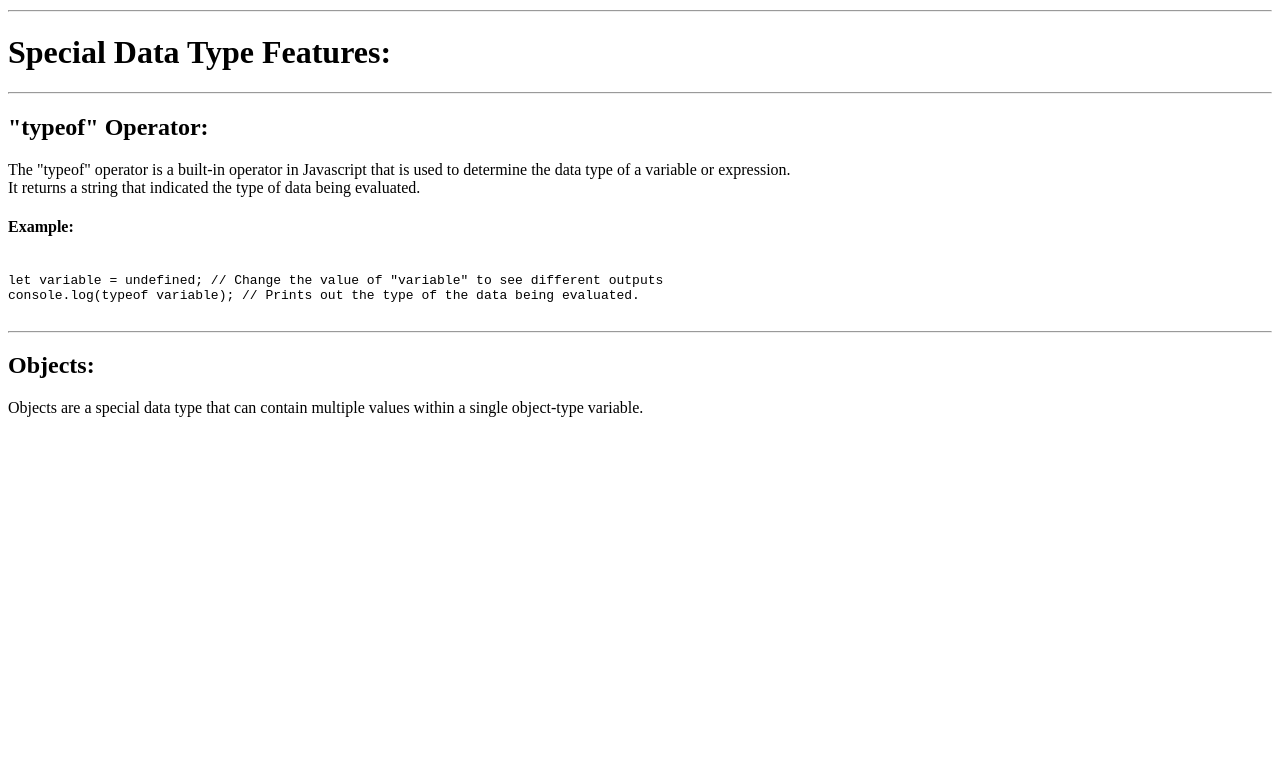
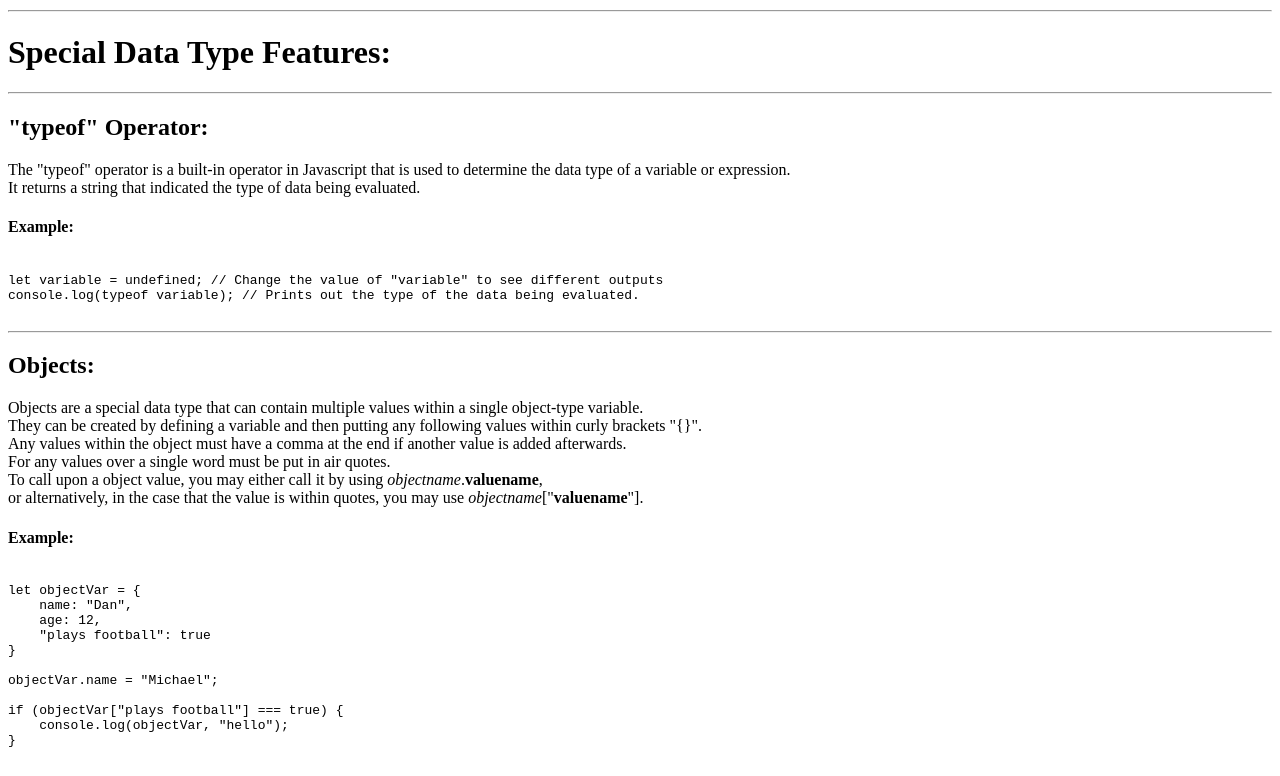
Before and after one commit to Rebytre/The-Basics, a plain HTML site: page JavaScript-Basics.html in a window 1280 px wide. Shown: the part 3820-4596 px from the top of the page. Before the commit the page ends 4253 px from the top, so only its background shows below. Drawn offline with Linux system fonts and the light colour scheme.

Commit message:
Update JavaScript-Basics.html

```diff
--- a/JavaScript-Basics.html
+++ b/JavaScript-Basics.html
@@ -290,8 +290,26 @@ console.log(typeof variable); // Prints out the type of the data being evaluated
                     <h2>Objects:</h2>
                     <p>
                         Objects are a special data type that can contain multiple values within a single object-type variable. <br>
+                        They can be created by defining a variable and then putting any following values within curly brackets "{}". <br>
+                        Any values within the object must have a comma at the end if another value is added afterwards. <br>
+                        For any values over a single word must be put in air quotes. <br>
+                        To call upon a object value, you may either call it by using <i>objectname</i>.<b>valuename</b>,<br>
+                        or alternatively, in the case that the value is within quotes, you may use <i>objectname</i>["<b>valuename</b>"].
+                    </p>
+                    <h4>Example:</h4>
+                    <pre><code>
+let objectVar = {
+    name: "Dan",
+    age: 12,
+    "plays football": true
+}
 
-                    </p>
+objectVar.name = "Michael";
+
+if (objectVar["plays football"] === true) {
+    console.log(objectVar, "hello");
+}
+                    </code></pre>
                 </section>
             </section>
         </div>
```
